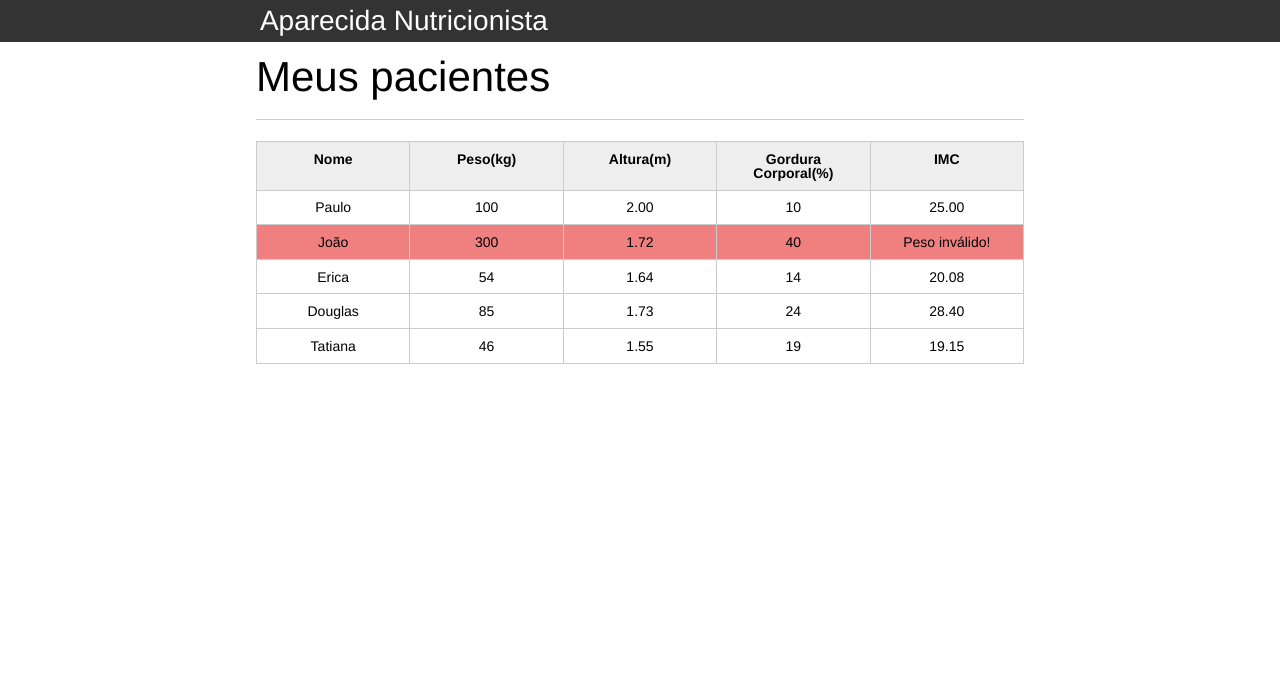
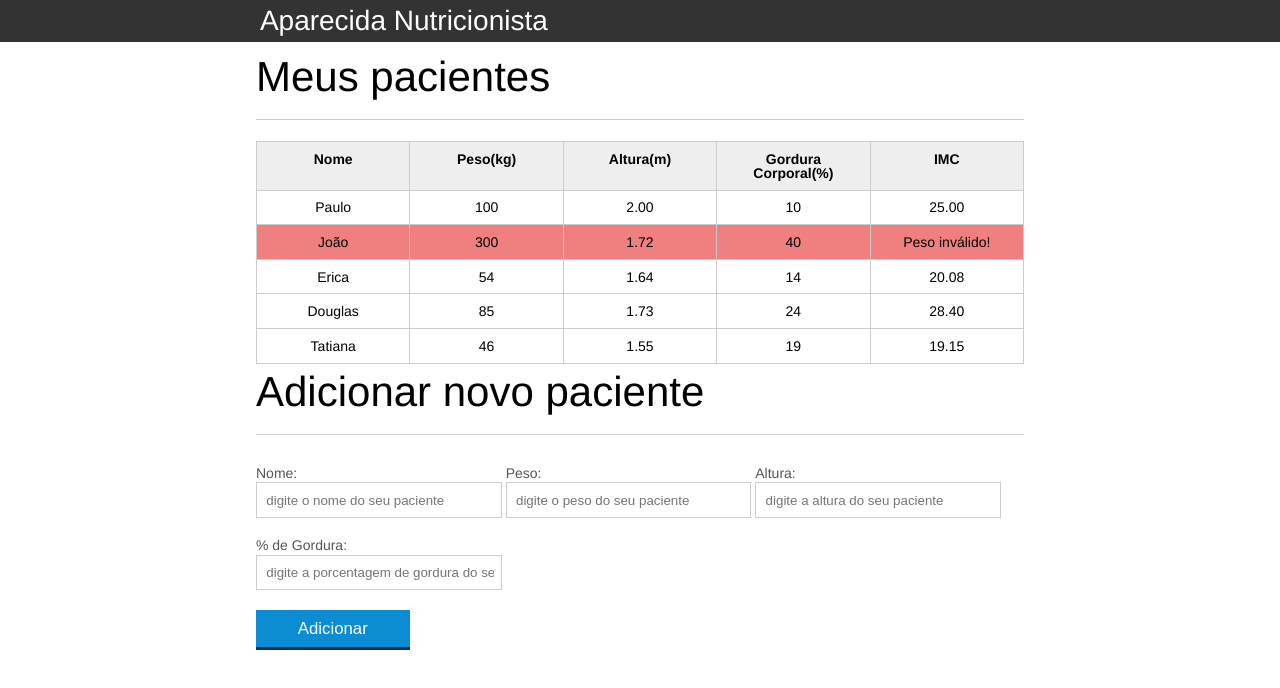
Before and after one commit to ruvism/alura-calculoimc, a plain HTML site: page index.html in a window 1280 px wide. Drawn offline with Linux system fonts and the light colour scheme.

Commit message:
adicionando formulario html

```diff
--- a/index.html
+++ b/index.html
@@ -71,6 +71,29 @@
 				</table>
 
 			</section>
+			<section class="container">
+				<h2 id="titulo-form">Adicionar novo paciente</h2>
+				<form id="form-adiciona">
+					<div class="grupo">
+						<label for="nome">Nome:</label>
+						<input id="nome" name="nome" type="text" placeholder="digite o nome do seu paciente" class="campo">
+					</div>
+					<div class="grupo">
+						<label for="peso">Peso:</label>
+						<input id="peso" name="peso" type="text" placeholder="digite o peso do seu paciente" class="campo campo-medio">
+					</div>
+					<div class="grupo">
+						<label for="altura">Altura:</label>
+						<input id="altura" name="altura" type="text" placeholder="digite a altura do seu paciente" class="campo campo-medio">
+					</div>
+					<div class="grupo">
+						<label for="gordura">% de Gordura:</label>
+						<input id="gordura" name="gordura" type="text" placeholder="digite a porcentagem de gordura do seu paciente" class="campo campo-medio">
+					</div>
+
+					<button id="adicionar-paciente" class="botao bto-principal">Adicionar</button>
+				</form>
+			</section>
 		</main>
 
 		<script src="js/principal.js" ></script>
```
